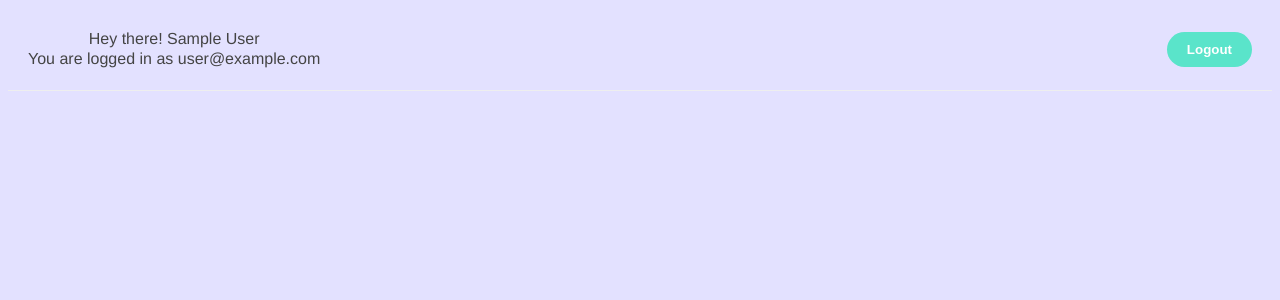
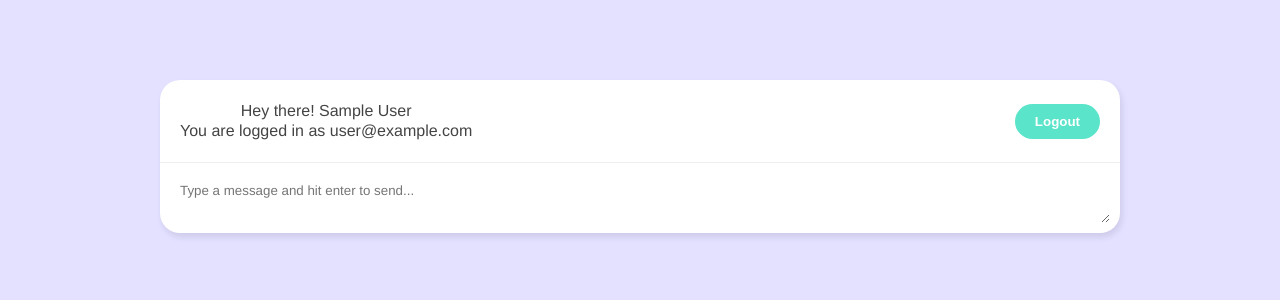
Before and after one commit to NubivagantYansa/LiVue-ChatVue, a Vue app: page /chatroom in a window 1280 px wide. Shown: the top 300 px of the page. Built offline with nearby package versions, Linux system fonts and the light colour scheme; no server answers; sample sign-in values are in the browser's storage.

Commit message:
realtime

```diff
--- /dev/null
+++ b/src/composables/useCollection.js
@@ -0,0 +1,25 @@
+import { ref } from "vue";
+import { projectFirestore } from "../firebase/config";
+
+// declare the connection & refs inside the function
+// because the collection state is not global (like a user)
+// different collections may be used at once this way
+
+const useCollection = (collection) => {
+  const error = ref(null);
+
+  const addDoc = async (doc) => {
+    error.value = null;
+
+    try {
+      await projectFirestore.collection(collection).add(doc);
+    } catch (err) {
+      console.log(err.message);
+      error.value = "could not send the message";
+    }
+  };
+
+  return { error, addDoc };
+};
+
+export default useCollection;
--- a/src/views/Chatroom.vue
+++ b/src/views/Chatroom.vue
@@ -1,13 +1,34 @@
 <template>
-  <div class="contain">
+  <div class="container">
   <Navbar/>
+  <NewChatForm/>
   </div>
 </template>
 
 <script>
 import Navbar from "../components/Navbar"
+import NewChatForm from "./NewChatForm"
+import getUser from '../composables/getUser'
+import { watch } from 'vue'
+import { useRouter } from 'vue-router'
+
 export default {
-components : { Navbar }
+    components : { Navbar, NewChatForm },
+    setup (){
+        const { user } = getUser()
+
+        const router = useRouter()
+
+        watch (user, () => {
+              if(!user.value){
+                router.push({ name: 'Welcome' })
+              }
+        })
+
+
+
+
+    }
 }
 </script>
 
--- /dev/null
+++ b/src/views/NewChatForm.vue
@@ -0,0 +1,60 @@
+<template>
+  <form>
+    <textarea
+      placeholder="Type a message and hit enter to send..."
+      v-model="message"
+      @keypress.enter.prevent="handleSubmit"
+    ></textarea>
+    <div v-if="error" class="error">{{ error }} blah</div>
+  </form>
+</template>
+
+<script>
+import useCollection from '../composables/useCollection'
+import getUser from '../composables/getUser'
+import { timestamp } from '../firebase/config'
+import { ref } from 'vue'
+export default {
+  setup() {
+    const { user } = getUser()
+    const { addDoc, error } = useCollection('messages')
+    // refs
+    const message = ref('')
+    const handleSubmit = async () => {
+      const chat = {
+        name: user.value.displayName,
+        message: message.value,
+        createdAt: timestamp()
+      }
+      await addDoc(chat)
+      if (!error.value) {
+        message.value = ''
+      }
+    }
+    return { message, handleSubmit, error }
+  }
+}
+</script>
+
+<style scoped>
+  form {
+    margin: 10px;
+  }
+  textarea {
+    width: 100%;
+    max-width: 100%;
+    margin-bottom: 6px;
+    padding: 10px;
+    box-sizing: border-box;
+    border: 0;
+    border-radius: 20px;
+    font-family: inherit;
+    outline: none;
+  }
+  .error {
+    text-align: center;
+    color: #ff2a58;
+    font-size: 12px;
+    padding: 10px 0;
+  }
+</style>
--- a/src/views/Welcome.vue
+++ b/src/views/Welcome.vue
@@ -37,9 +37,27 @@ export default {
 </script>
 
 <style>
-.welcome {
+  .welcome {
     text-align: center;
     padding: 20px 0;
+  }
+  /* form styles */
+  .welcome form {
+    width: 300px;
+    margin: 20px auto;
+  }
+  .welcome label {
+    display: block;
+    margin: 20px 0 10px;
+  }
+  .welcome input {
+    width: 100%;
+    padding: 10px;
+    border-radius: 20px;
+    border: 1px solid #eee;
+    outline: none;
+    color: #999;
+    margin: 10px auto;
   }
   .welcome span{
     font-weight: bold;
```
Also changed, not shown: src/composables/getCollection.js (added, +36 -0 lines).
